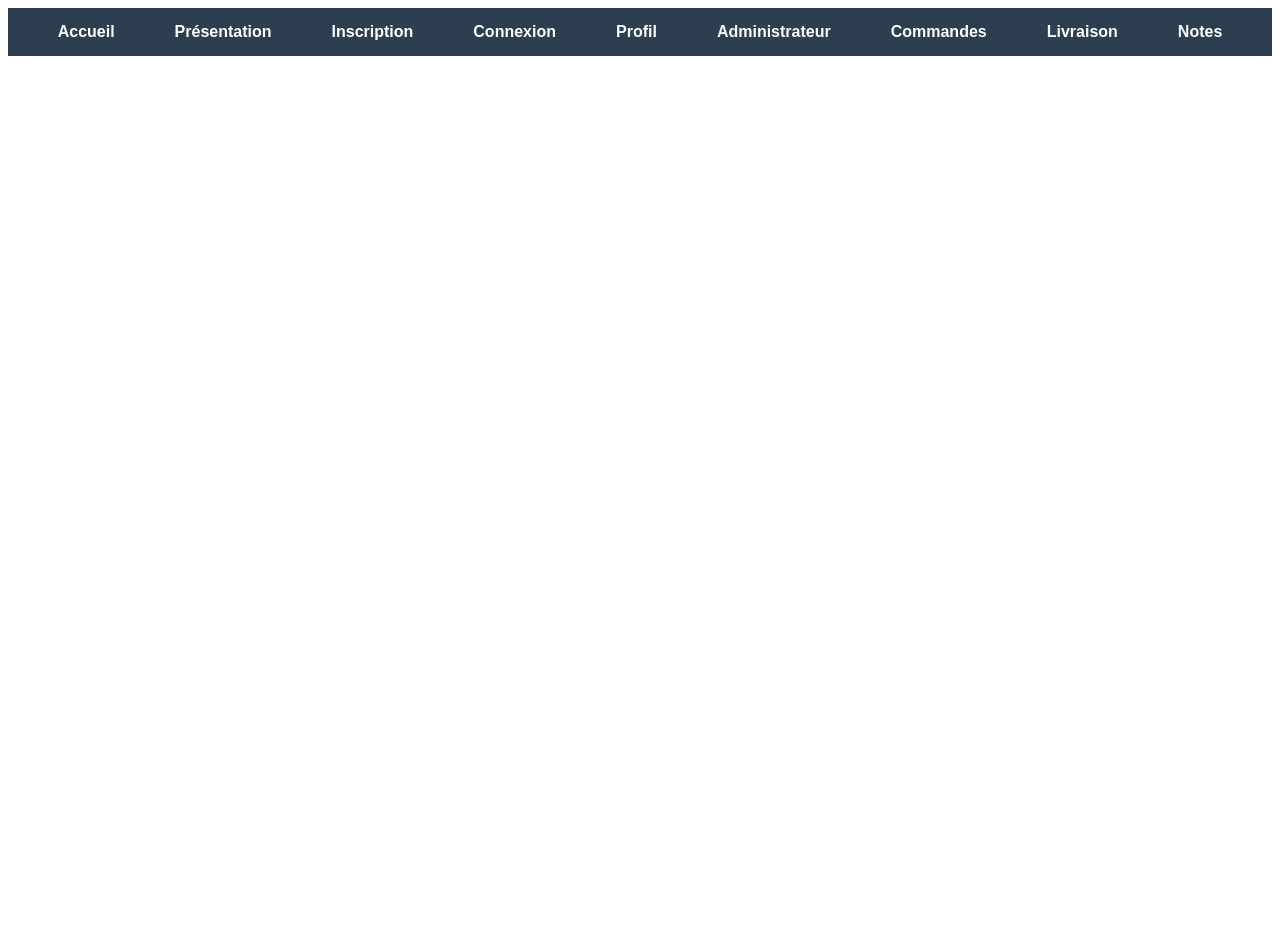
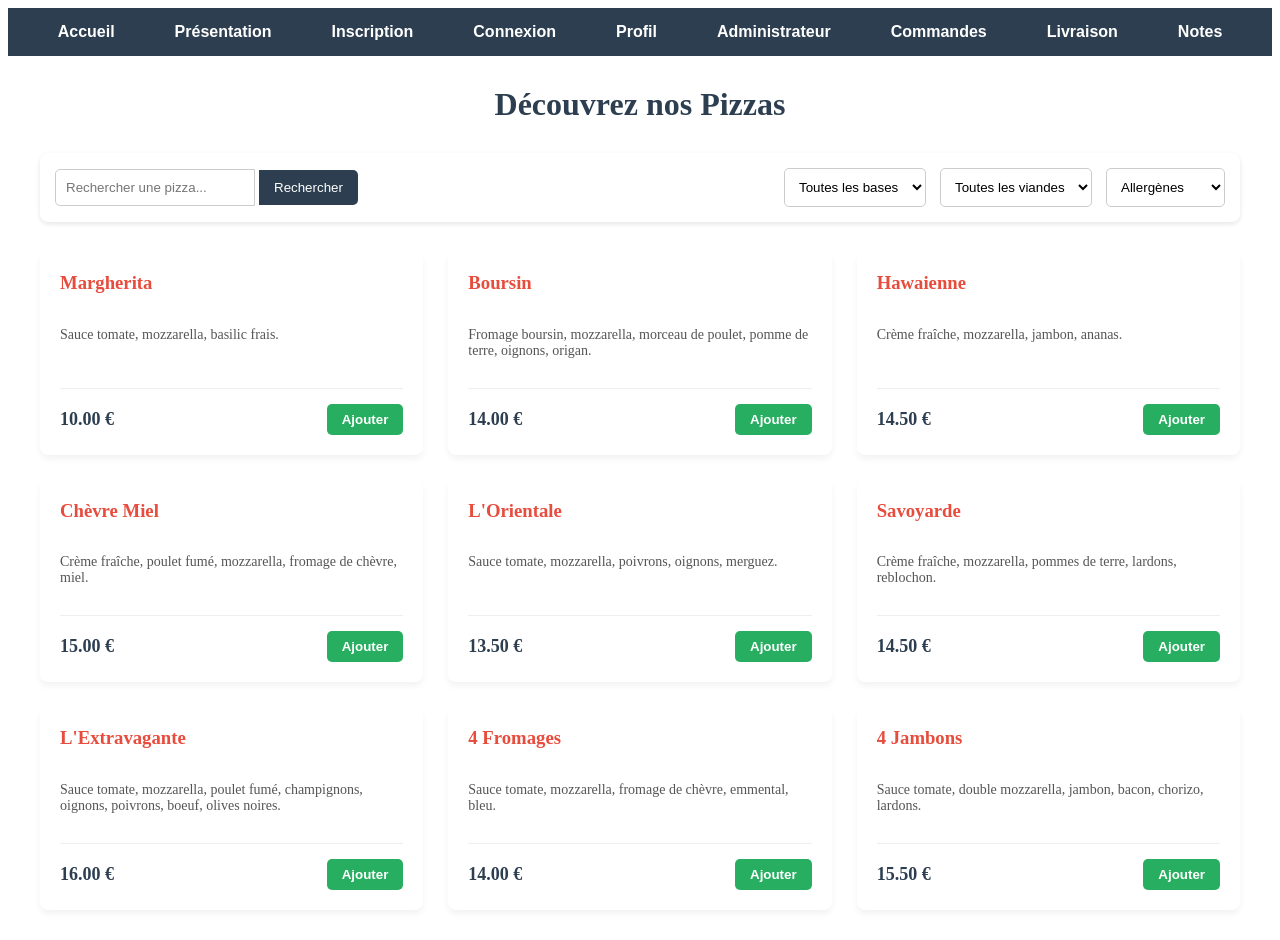
Before and after one commit to Youssef95100/CYBANK, a PHP site: page /presentation.html in a window 1280 px wide. Before the commit the page ends 56 px from the top, so only its background shows below. Run offline with PHP 8.4, Linux system fonts and the light colour scheme.

Commit message:
ajout de la carte de commande, page d'accueil et onglet notation

```diff
--- a/admin.html
+++ b/admin.html
@@ -4,7 +4,7 @@
 <head>
     <meta charset="UTF-8">
     <meta name="viewport" content="width=device-width, initial-scale=1.0">
-    <title>Nom du restaurant</title>
+    <title>Admin - La Pizzeria</title>
     <link rel="stylesheet" href="style.css">
 </head>
 
--- a/commande.html
+++ b/commande.html
@@ -4,7 +4,7 @@
 <head>
     <meta charset="UTF-8">
     <meta name="viewport" content="width=device-width, initial-scale=1.0">
-    <title>Nom du restaurant</title>
+    <title>Commandes - La Pizzeria</title>
     <link rel="stylesheet" href="style.css">
 </head>
 
--- a/connexion.html
+++ b/connexion.html
@@ -4,7 +4,7 @@
 <head>
     <meta charset="UTF-8">
     <meta name="viewport" content="width=device-width, initial-scale=1.0">
-    <title>Nom du restaurant</title>
+    <title>Connexion - La Pizzeria</title>
     <link rel="stylesheet" href="style.css">
 </head>
 
--- a/inscription.html
+++ b/inscription.html
@@ -4,7 +4,7 @@
 <head>
     <meta charset="UTF-8">
     <meta name="viewport" content="width=device-width, initial-scale=1.0">
-    <title>Nom du restaurant</title>
+    <title>Inscription - La Pizzeria</title>
     <link rel="stylesheet" href="style.css">
 </head>
 
--- a/livraison.html
+++ b/livraison.html
@@ -4,7 +4,7 @@
 <head>
     <meta charset="UTF-8">
     <meta name="viewport" content="width=device-width, initial-scale=1.0">
-    <title>Nom du restaurant</title>
+    <title>Livraison - La Pizzeria</title>
     <link rel="stylesheet" href="style.css">
 </head>
 
--- a/presentation.html
+++ b/presentation.html
@@ -4,7 +4,7 @@
 <head>
     <meta charset="UTF-8">
     <meta name="viewport" content="width=device-width, initial-scale=1.0">
-    <title>Nom du restaurant</title>
+    <title>Notre Carte - La Pizzeria</title>
     <link rel="stylesheet" href="style.css">
 </head>
 
@@ -22,6 +22,127 @@
             <li><a href="notation.html">Notes</a></li>
         </ul>
     </nav>
+
+    <main class="conteneur-menu">
+        <h1>Découvrez nos Pizzas</h1>
+
+        <section class="barre-outils">
+            <div class="recherche-rapide">
+                <input type="search" placeholder="Rechercher une pizza...">
+                <button type="button">Rechercher</button>
+            </div>
+
+            <div class="filtres">
+                <select name="base">
+                    <option value="">Toutes les bases</option>
+                    <option value="tomate">Base Tomate</option>
+                    <option value="creme">Base Crème</option>
+                </select>
+
+                <select name="viande">
+                    <option value="">Toutes les viandes</option>
+                    <option value="poulet">Poulet</option>
+                    <option value="porc">Lardons / Jambon</option>
+                    <option value="boeuf">Boeuf / Merguez</option>
+                    <option value="vegetarien">Végétarien</option>
+                </select>
+
+                <select name="allergenes">
+                    <option value="">Allergènes</option>
+                    <option value="sans-gluten">Sans gluten</option>
+                    <option value="sans-lactose">Sans lactose</option>
+                </select>
+            </div>
+        </section>
+
+        <section class="grille-produits">
+
+            <article class="carte-pizza">
+                <h3>Margherita</h3>
+                <p class="ingredients">Sauce tomate, mozzarella, basilic frais.</p>
+                <div class="pied-carte">
+                    <span class="prix">10.00 €</span>
+                    <button class="btn-ajouter">Ajouter</button>
+                </div>
+            </article>
+
+            <article class="carte-pizza">
+                <h3>Boursin</h3>
+                <p class="ingredients">Fromage boursin, mozzarella, morceau de poulet, pomme de terre, oignons, origan.</p>
+                <div class="pied-carte">
+                    <span class="prix">14.00 €</span>
+                    <button class="btn-ajouter">Ajouter</button>
+                </div>
+            </article>
+
+            <article class="carte-pizza">
+                <h3>Hawaienne</h3>
+                <p class="ingredients">Crème fraîche, mozzarella, jambon, ananas.</p>
+                <div class="pied-carte">
+                    <span class="prix">14.50 €</span>
+                    <button class="btn-ajouter">Ajouter</button>
+                </div>
+            </article>
+
+            <article class="carte-pizza">
+                <h3>Chèvre Miel</h3>
+                <p class="ingredients">Crème fraîche, poulet fumé, mozzarella, fromage de chèvre, miel.</p>
+                <div class="pied-carte">
+                    <span class="prix">15.00 €</span>
+                    <button class="btn-ajouter">Ajouter</button>
+                </div>
+            </article>
+
+            <article class="carte-pizza">
+                <h3>L'Orientale</h3>
+                <p class="ingredients">Sauce tomate, mozzarella, poivrons, oignons, merguez.</p>
+                <div class="pied-carte">
+                    <span class="prix">13.50 €</span>
+                    <button class="btn-ajouter">Ajouter</button>
+                </div>
+            </article>
+
+            <article class="carte-pizza">
+                <h3>Savoyarde</h3>
+                <p class="ingredients">Crème fraîche, mozzarella, pommes de terre, lardons, reblochon.</p>
+                <div class="pied-carte">
+                    <span class="prix">14.50 €</span>
+                    <button class="btn-ajouter">Ajouter</button>
+                </div>
+            </article>
+
+            <article class="carte-pizza">
+                <h3>L'Extravagante</h3>
+                <p class="ingredients">Sauce tomate, mozzarella, poulet fumé, champignons, oignons, poivrons, boeuf, olives noires.</p>
+                <div class="pied-carte">
+                    <span class="prix">16.00 €</span>
+                    <button class="btn-ajouter">Ajouter</button>
+                </div>
+            </article>
+
+            <article class="carte-pizza">
+                <h3>4 Fromages</h3>
+                <p class="ingredients">Sauce tomate, mozzarella, fromage de chèvre, emmental, bleu.</p>
+                <div class="pied-carte">
+                    <span class="prix">14.00 €</span>
+                    <button class="btn-ajouter">Ajouter</button>
+                </div>
+            </article>
+
+            <article class="carte-pizza">
+                <h3>4 Jambons</h3>
+                <p class="ingredients">Sauce tomate, double mozzarella, jambon, bacon, chorizo, lardons.</p>
+                <div class="pied-carte">
+                    <span class="prix">15.50 €</span>
+                    <button class="btn-ajouter">Ajouter</button>
+                </div>
+            </article>
+
+            <!-- ajouter boissons et peut-etre dessert-->
+
+        </section>
+    </main>
+
 </body>
 
 </html>
--- a/profil.html
+++ b/profil.html
@@ -4,7 +4,7 @@
 <head>
     <meta charset="UTF-8">
     <meta name="viewport" content="width=device-width, initial-scale=1.0">
-    <title>Nom du restaurant</title>
+    <title>Profil - La Pizzeria</title>
     <link rel="stylesheet" href="style.css">
 </head>
 
--- a/style.css
+++ b/style.css
@@ -104,3 +104,144 @@ nav a:hover {
 .btn-valider:hover {
     background-color: #34495e;
 }
+
+
+
+.groupe-champ input,
+.groupe-champ textarea,
+.groupe-champ select {
+    padding: 12px;
+    border: 1px solid #ccc;
+    border-radius: 5px;
+    font-size: 16px;
+    font-family: inherit;
+}
+
+.groupe-champ input:focus,
+.groupe-champ textarea:focus,
+.groupe-champ select:focus {
+    border-color: #2c3e50;
+    outline: none;
+}
+
+
+.conteneur-menu {
+    max-width: 1200px;
+    margin: 30px auto;
+    padding: 0 20px;
+}
+
+.conteneur-menu h1 {
+    text-align: center;
+    color: #2c3e50;
+    margin-bottom: 30px;
+}
+
+.barre-outils {
+    display: flex;
+    flex-wrap: wrap;
+    justify-content: space-between;
+    align-items: center;
+    background-color: white;
+    padding: 15px;
+    border-radius: 8px;
+    box-shadow: 0 2px 5px rgba(0,0,0,0.1);
+    margin-bottom: 30px;
+    gap: 15px;
+}
+
+.recherche-rapide input {
+    padding: 10px;
+    border: 1px solid #ccc;
+    border-radius: 5px 0 0 5px;
+    width: 200px;
+    outline: none;
+}
+
+.recherche-rapide button {
+    padding: 10px 15px;
+    background-color: #2c3e50;
+    color: white;
+    border: none;
+    border-radius: 0 5px 5px 0;
+    cursor: pointer;
+}
+
+.filtres select {
+    padding: 10px;
+    margin-left: 10px;
+    border: 1px solid #ccc;
+    border-radius: 5px;
+    background-color: white;
+    outline: none;
+}
+
+.grille-produits {
+    display: grid;
+    grid-template-columns: repeat(auto-fill, minmax(300px, 1fr));
+    gap: 25px;
+}
+
+
+.carte-pizza {
+    background-color: white;
+    border-radius: 8px;
+    padding: 20px;
+    box-shadow: 0 4px 6px rgba(0,0,0,0.05);
+    display: flex;
+    flex-direction: column;
+    justify-content: space-between;
+    transition: transform 0.2s;
+}
+
+.carte-pizza:hover {
+    transform: translateY(-5px);
+    box-shadow: 0 6px 12px rgba(0,0,0,0.1);
+}
+
+.carte-pizza h3 {
+    margin-top: 0;
+    color: #e74c3c;
+}
+
+.ingredients {
+    color: #555;
+    font-size: 14px;
+    flex-grow: 1;
+}
+
+.pied-carte {
+    display: flex;
+    justify-content: space-between;
+    align-items: center;
+    margin-top: 15px;
+    padding-top: 15px;
+    border-top: 1px solid #eee;
+}
+
+.prix {
+    font-size: 18px;
+    font-weight: bold;
+    color: #2c3e50;
+}
+
+.btn-ajouter {
+    background-color: #27ae60;
+    color: white;
+    border: none;
+    padding: 8px 15px;
+    border-radius: 5px;
+    cursor: pointer;
+    font-weight: bold;
+}
+
+.btn-ajouter:hover {
+    background-color: #2ecc71;
+}
+
+
+
+.section-accueil {
+    margin-top: 50px;
+    margin-bottom: 30px;
+}
```
Also changed, not shown: index.html (+51 -5 lines), notation.html (+44 -1 lines).
